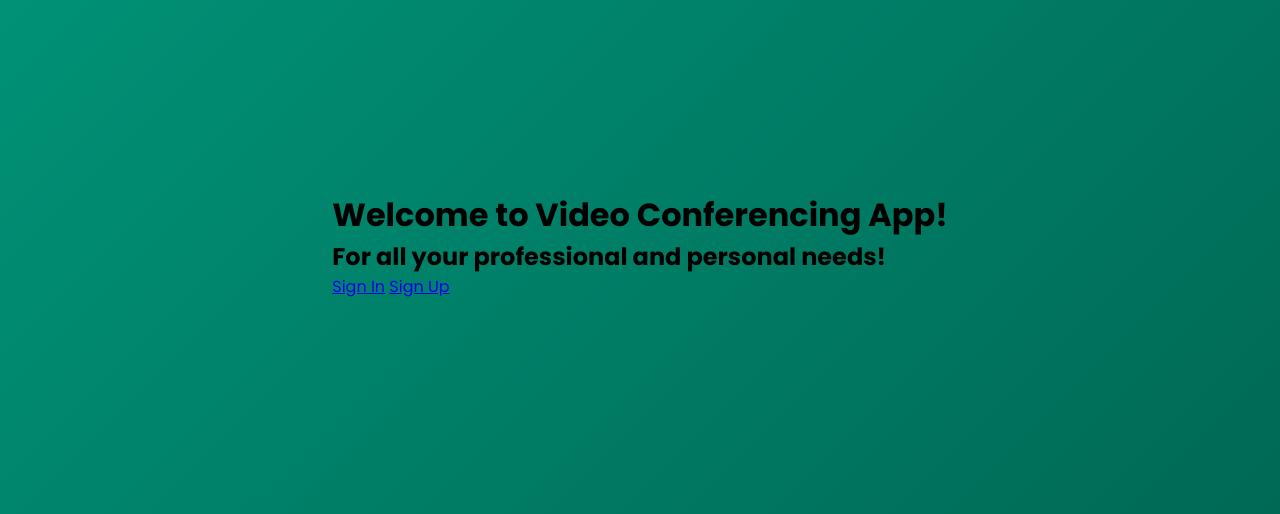
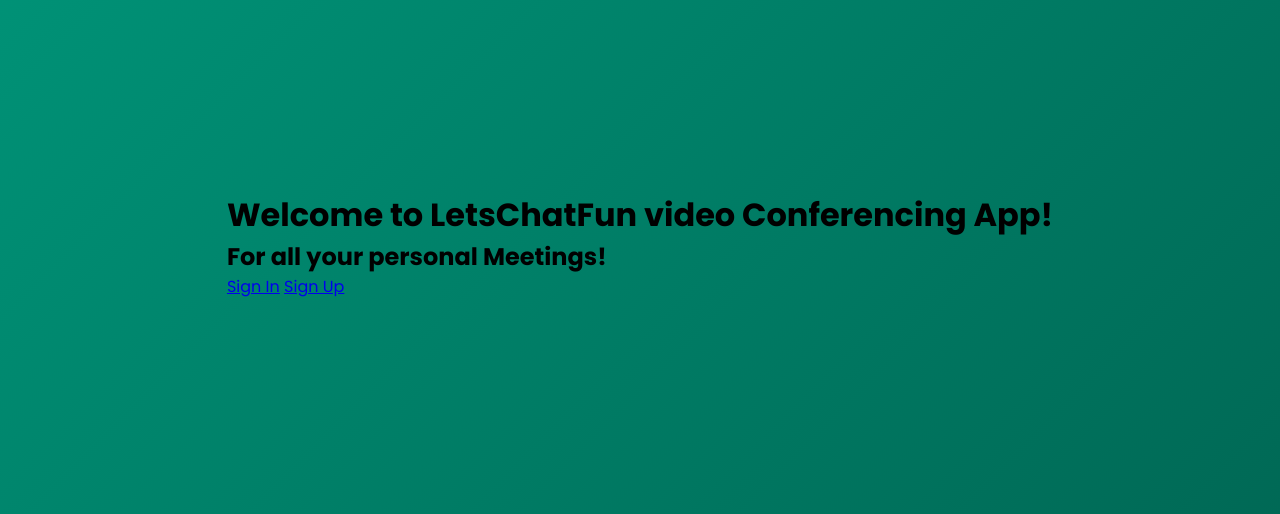
Before and after one commit to mohamedimranrmn/LetsChatFun, a Django app: page / in a window 1280 px wide. Shown: the part 155-669 px from the top of the page. Run offline with Django 5.2, Linux system fonts and the light colour scheme.

Commit message:
Updated commit

```diff
--- a/videoconference_app/templates/index.html
+++ b/videoconference_app/templates/index.html
@@ -5,15 +5,16 @@
   <meta charset="UTF-8">
   <meta name="viewport" content="width=device-width, initial-scale=1.0">
   <meta http-equiv="X-UA-Compatible" content="ie=edge">
-  <title>Video Conference</title>
-  <link rel="stylesheet" href="{% static 'css/style.css' %}">
+  <title>LetsChatFun</title>
+    <link rel="icon" href="{% static 'images/favicon.png' %}" type="image/x-icon">
+    <link rel="stylesheet" href="{% static 'css/style.css' %}">
+</head>
   <body>
     <div class="intro">
-        <h1>Welcome to Video Conferencing App!</h1>
-        <h2>For all your professional and personal needs!</h2>
+        <h1>Welcome to LetsChatFun video Conferencing App!</h1>
+        <h2>For all your personal Meetings!</h2>
         <a href="{% url 'login' %}" class="button">Sign In</a>
         <a href="{% url 'register' %}" class="button">Sign Up</a>
     </div>
   </body>
-</head>
 </html>
```
Also changed, not shown: videoconference_app/static/images/favicon.png (added), 1 other file.
